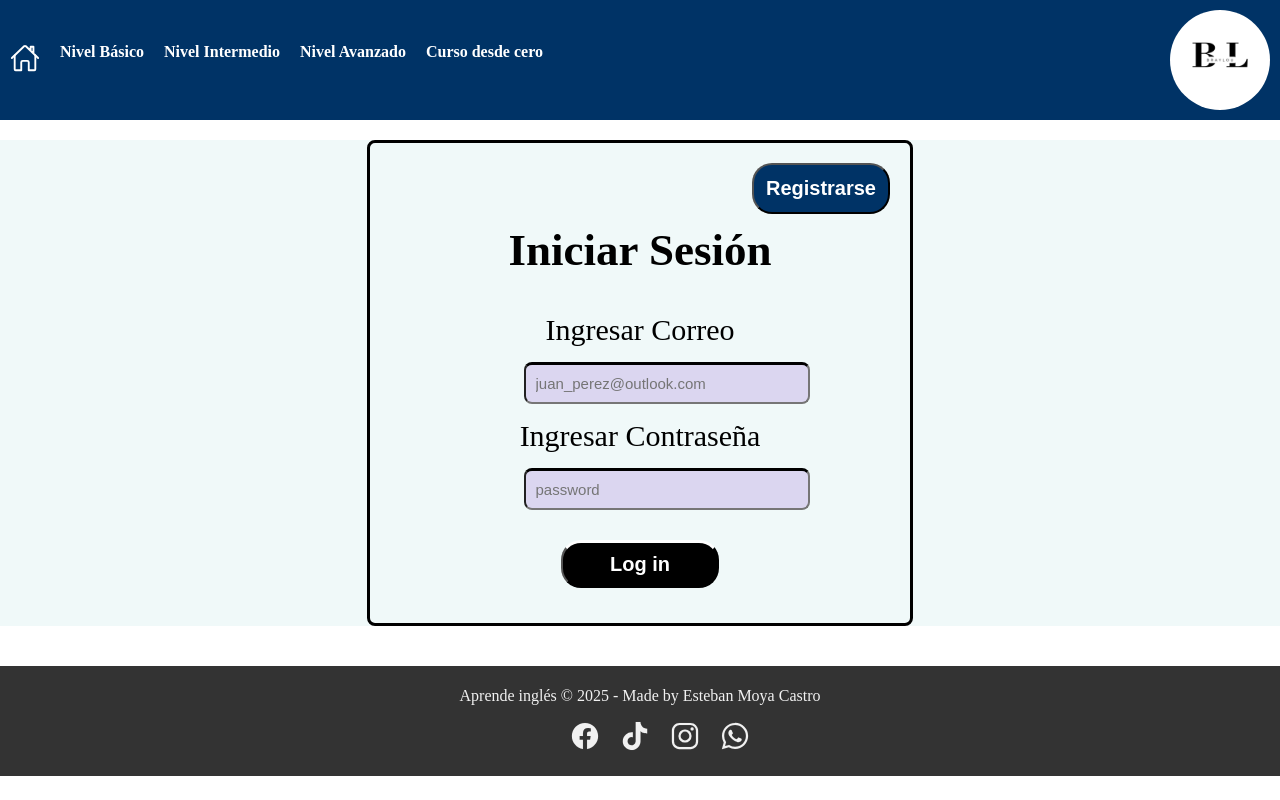
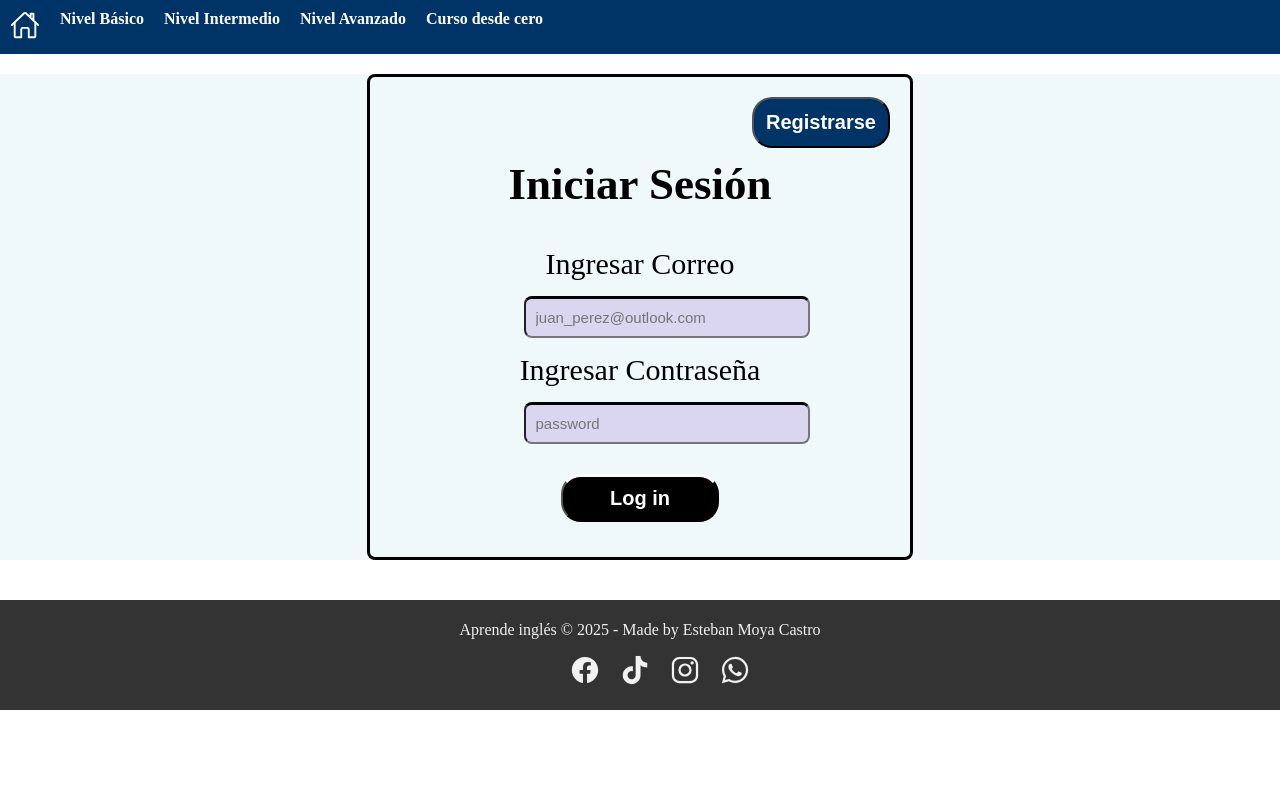
Before and after one commit to EsteMoca-git/programa-git, a plain HTML site: page index.html in a window 1280 px wide. Drawn offline with nearby package versions, Linux system fonts and the light colour scheme; some packages are replaced by stand-ins of ours; a script that the page names is missing.

Commit message:
Versión 2

```diff
--- a/index.html
+++ b/index.html
@@ -31,7 +31,8 @@
             <li><a href="#contacto">Curso desde cero</a></li>
         </ul>
 
-        <img class="logo" src="logo blanco.png" alt="logo">
+        <!--Logo-->
+
     </nav>
     </header>
 
```
